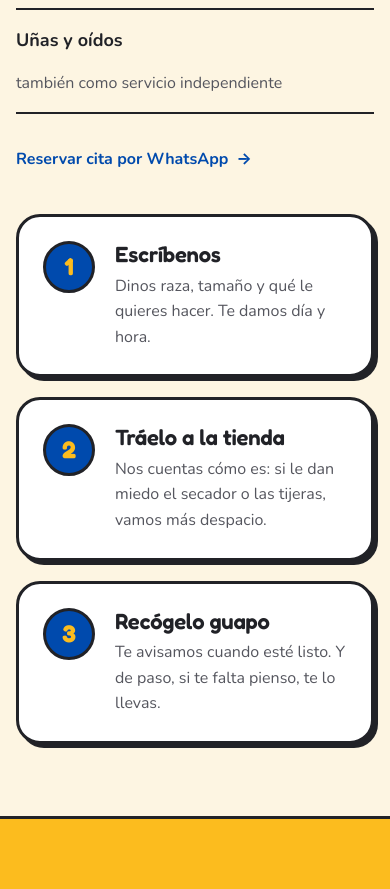
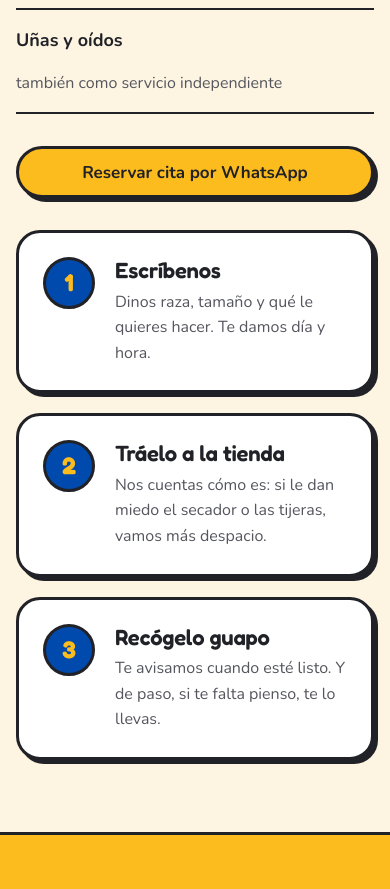
Before and after one commit to cumero/hambrientos-y-peludos, a plain HTML site: page public/index.html in a window 390 px wide. Shown: the part 6200-7089 px from the top of the page. Drawn offline with Linux system fonts and the light colour scheme.

Commit message:
Muestra la reserva de peluquería como botón
Co-Authored-By: Claude Sonnet 5.5 <noreply@anthropic.com>

```diff
--- a/public/index.html
+++ b/public/index.html
@@ -25,7 +25,7 @@
   <link rel="apple-touch-icon" href="/apple-touch-icon.png">
   <link rel="preload" href="/assets/fonts/fredoka-latin-wght-normal.woff2" as="font" type="font/woff2" crossorigin>
   <link rel="preload" href="/assets/fonts/nunito-latin-wght-normal.woff2" as="font" type="font/woff2" crossorigin>
-  <link rel="stylesheet" href="/styles.css?v=20261125m">
+  <link rel="stylesheet" href="/styles.css?v=20261125n">
   <script type="application/ld+json">
   {
     "@context": "https://schema.org",
@@ -274,7 +274,7 @@
             <li><span>Deslanado</span><span class="muted">para la muda de pelo</span></li>
             <li><span>Uñas y oídos</span><span class="muted">también como servicio independiente</span></li>
           </ul>
-          <a class="link" href="https://wa.me/34676715980?text=Hola%2C%20quer%C3%ADa%20pedir%20cita%20en%20la%20peluquer%C3%ADa" target="_blank" rel="noopener">Reservar cita por WhatsApp <span aria-hidden="true">→</span></a>
+          <a class="btn" href="https://wa.me/34676715980?text=Hola%2C%20quer%C3%ADa%20pedir%20cita%20en%20la%20peluquer%C3%ADa" target="_blank" rel="noopener">Reservar cita por WhatsApp</a>
         </div>
         <ol class="steps" aria-label="Tu primera visita">
           <li><span class="steps__n">1</span><div><h3>Escríbenos</h3><p>Dinos raza, tamaño y qué le quieres hacer. Te damos día y hora.</p></div></li>
@@ -326,7 +326,7 @@
     <a class="btn" href="https://wa.me/34676715980" target="_blank" rel="noopener">WhatsApp</a>
   </nav>
 
-  <script src="/main.js?v=20261125m" defer></script>
+  <script src="/main.js?v=20261125n" defer></script>
   <!-- Cloudflare Web Analytics de la cuenta de la tienda (sin cookies) -->
   <script type="module" src="https://static.cloudflareinsights.com/beacon.min.js" data-cf-beacon='{"token": "dae4293ae5e044f9bc792343f0bebb86"}'></script>
 </body>
--- a/public/styles.css
+++ b/public/styles.css
@@ -258,7 +258,7 @@ figure { margin: 0; }
   padding: 16px 0; border-bottom: 2px solid var(--ink); font-weight: 700; font-size: 18px;
 }
 .services .muted { font-weight: 400; font-size: 16px; }
-.groom__copy .link { margin-top: 24px; }
+.groom__copy .btn { margin-top: 32px; }
 
 .steps { display: grid; gap: 20px; counter-reset: s; }
 .steps li {
@@ -326,7 +326,7 @@ figure { margin: 0; }
   .visit__card .btn { width: 100%; }
   .tiles { grid-template-columns: 1fr; }
   .tile { padding: 24px; }
-  .close .btn { width: 100%; }
+  .close .btn, .groom__copy .btn { width: 100%; }
 
   .actionbar {
     display: grid; grid-template-columns: 1fr 1fr; gap: 12px;
```
Also changed, not shown: public/404.html (+1 -1 lines).
